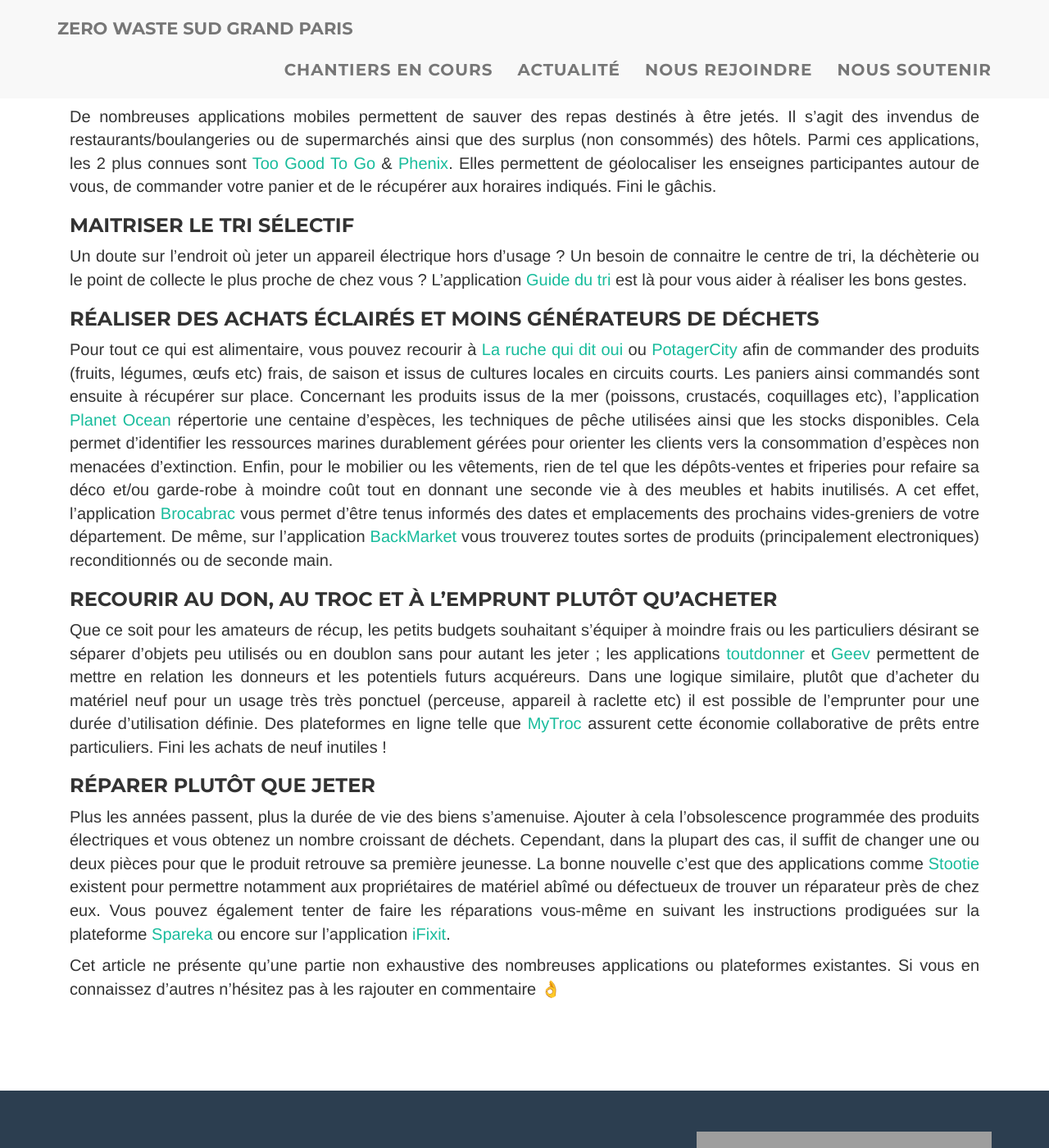
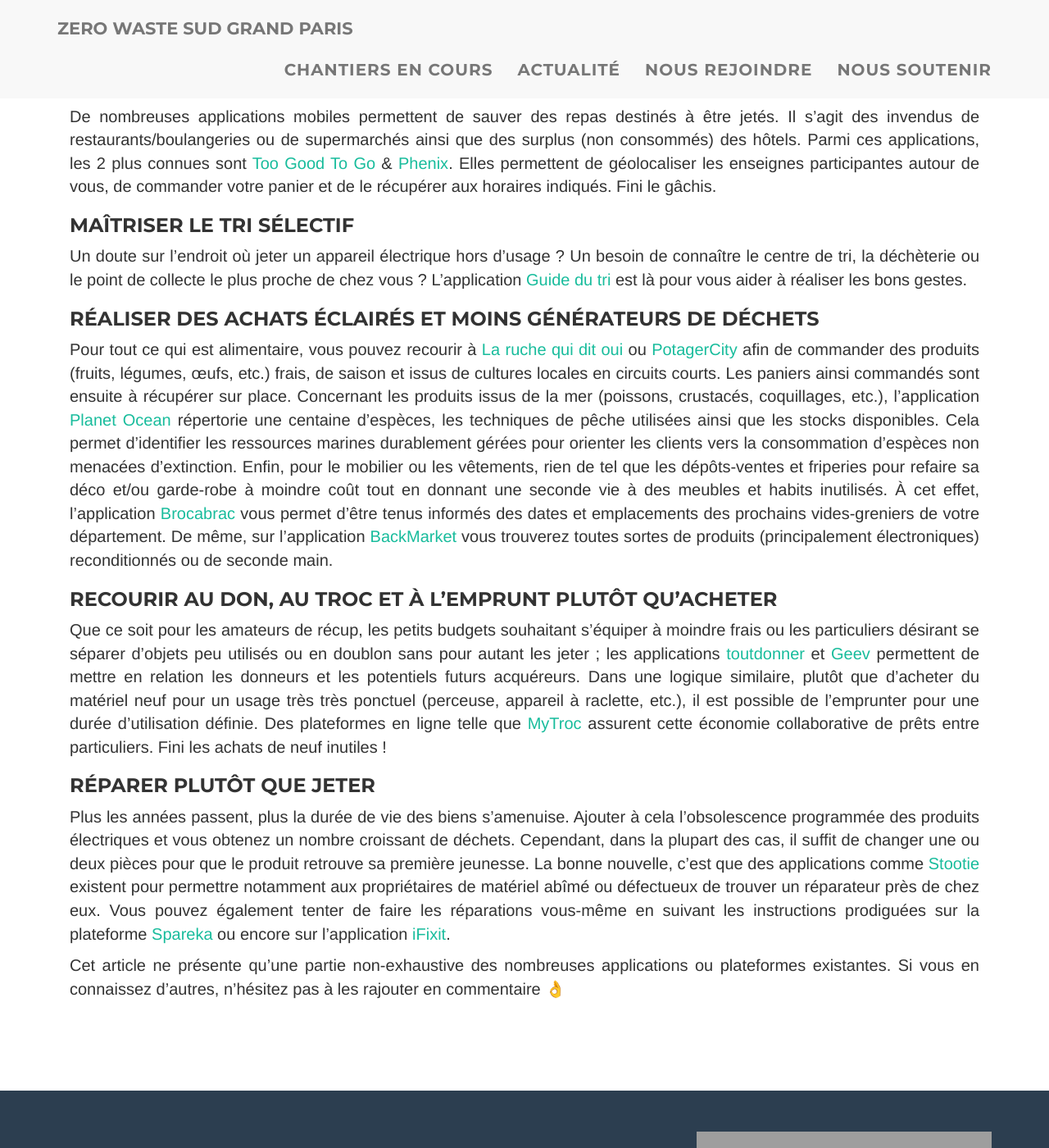
Before and after one commit to zerowastesgp/www.zerowastesgp.fr, a Jekyll site: the page built from _posts/2020-05-24-appli-mobiles.md, in a window 1280 px wide and 1400 px high, scrolled down 746 px. Shown: the whole window at 82% size. Built offline with Jekyll 4.4.1, drawn with Linux system fonts in a browser that asks for light colours; grey boxes are pictures that could not be loaded.

Commit message:
Fix some typos

```diff
--- a/_posts/2020-05-24-appli-mobiles.md
+++ b/_posts/2020-05-24-appli-mobiles.md
@@ -11,23 +11,23 @@
 
 De nombreuses applications mobiles permettent de sauver des repas destinés à être jetés. Il s'agit des invendus de restaurants/boulangeries ou de supermarchés ainsi que des surplus (non consommés) des hôtels. Parmi ces applications, les 2 plus connues sont [Too Good To Go][toogoodtogo] & [Phenix][wearephenix]. Elles permettent de géolocaliser les enseignes participantes autour de vous, de commander votre panier et de le récupérer aux horaires indiqués. Fini le gâchis.
 
-### Maitriser le tri sélectif
+### Maîtriser le tri sélectif
 
-Un doute sur l'endroit où jeter un appareil électrique hors d'usage ? Un besoin de connaitre le centre de tri, la déchèterie ou le point de collecte le plus proche de chez vous ? L'application [Guide du tri][consignesdetri] est là pour vous aider à réaliser les bons gestes.
+Un doute sur l'endroit où jeter un appareil électrique hors d'usage ? Un besoin de connaître le centre de tri, la déchèterie ou le point de collecte le plus proche de chez vous ? L'application [Guide du tri][consignesdetri] est là pour vous aider à réaliser les bons gestes.
 
 ### Réaliser des achats éclairés et moins générateurs de déchets
 
-Pour tout ce qui est alimentaire, vous pouvez recourir à [La ruche qui dit oui][laruchequiditoui] ou [PotagerCity][potagercity] afin de commander des produits (fruits, légumes, œufs etc) frais, de saison et issus de cultures locales en circuits courts. Les paniers ainsi commandés sont ensuite à récupérer sur place. Concernant les produits issus de la mer (poissons, crustacés, coquillages etc), l'application [Planet Ocean][planetocean] répertorie une centaine d'espèces, les techniques de pêche utilisées ainsi que les stocks disponibles. Cela permet d'identifier les ressources marines durablement gérées pour orienter les clients vers la consommation d'espèces non menacées d'extinction. Enfin, pour le mobilier ou les vêtements, rien de tel que les dépôts-ventes et friperies pour refaire sa déco et/ou garde-robe à moindre coût tout en donnant une seconde vie à des meubles et habits inutilisés. A cet effet, l'application [Brocabrac][brocabrac] vous permet d'être tenus informés des dates et emplacements des prochains vides-greniers de votre département. De même, sur l'application [BackMarket][blackmarket] vous trouverez toutes sortes de produits (principalement electroniques) reconditionnés ou de seconde main.
+Pour tout ce qui est alimentaire, vous pouvez recourir à [La ruche qui dit oui][laruchequiditoui] ou [PotagerCity][potagercity] afin de commander des produits (fruits, légumes, œufs, etc.) frais, de saison et issus de cultures locales en circuits courts. Les paniers ainsi commandés sont ensuite à récupérer sur place. Concernant les produits issus de la mer (poissons, crustacés, coquillages, etc.), l'application [Planet Ocean][planetocean] répertorie une centaine d'espèces, les techniques de pêche utilisées ainsi que les stocks disponibles. Cela permet d'identifier les ressources marines durablement gérées pour orienter les clients vers la consommation d'espèces non menacées d'extinction. Enfin, pour le mobilier ou les vêtements, rien de tel que les dépôts-ventes et friperies pour refaire sa déco et/ou garde-robe à moindre coût tout en donnant une seconde vie à des meubles et habits inutilisés. À cet effet, l'application [Brocabrac][brocabrac] vous permet d'être tenus informés des dates et emplacements des prochains vides-greniers de votre département. De même, sur l'application [BackMarket][blackmarket] vous trouverez toutes sortes de produits (principalement électroniques) reconditionnés ou de seconde main.
 
 ### Recourir au don, au troc et à l'emprunt plutôt qu'acheter
 
-Que ce soit pour les amateurs de récup, les petits budgets souhaitant s'équiper à moindre frais ou les particuliers désirant se séparer d'objets peu utilisés ou en doublon sans pour autant les jeter ; les applications [toutdonner][toutdonner] et [Geev][geev] permettent de mettre en relation les donneurs et les potentiels futurs acquéreurs. Dans une logique similaire, plutôt que d'acheter du matériel neuf pour un usage très très ponctuel (perceuse, appareil à raclette etc) il est possible de l'emprunter pour une durée d'utilisation définie. Des plateformes en ligne telle que [MyTroc][mytroc] assurent cette économie collaborative de prêts entre particuliers. Fini les achats de neuf inutiles !
+Que ce soit pour les amateurs de récup, les petits budgets souhaitant s'équiper à moindre frais ou les particuliers désirant se séparer d'objets peu utilisés ou en doublon sans pour autant les jeter ; les applications [toutdonner][toutdonner] et [Geev][geev] permettent de mettre en relation les donneurs et les potentiels futurs acquéreurs. Dans une logique similaire, plutôt que d'acheter du matériel neuf pour un usage très très ponctuel (perceuse, appareil à raclette, etc.), il est possible de l'emprunter pour une durée d'utilisation définie. Des plateformes en ligne telle que [MyTroc][mytroc] assurent cette économie collaborative de prêts entre particuliers. Fini les achats de neuf inutiles !
 
 ### Réparer plutôt que jeter
 
-Plus les années passent, plus la durée de vie des biens s'amenuise. Ajouter à cela l'obsolescence programmée des produits électriques et vous obtenez un nombre croissant de déchets. Cependant, dans la plupart des cas, il suffit de changer une ou deux pièces pour que le produit retrouve sa première jeunesse. La bonne nouvelle c'est que des applications comme [Stootie][stoodie] existent pour permettre notamment aux propriétaires de matériel abîmé ou défectueux de trouver un réparateur près de chez eux. Vous pouvez également tenter de faire les réparations vous-même en suivant les instructions prodiguées sur la plateforme [Spareka][spareka] ou encore sur l'application [iFixit][ifixit].
+Plus les années passent, plus la durée de vie des biens s'amenuise. Ajouter à cela l'obsolescence programmée des produits électriques et vous obtenez un nombre croissant de déchets. Cependant, dans la plupart des cas, il suffit de changer une ou deux pièces pour que le produit retrouve sa première jeunesse. La bonne nouvelle, c'est que des applications comme [Stootie][stoodie] existent pour permettre notamment aux propriétaires de matériel abîmé ou défectueux de trouver un réparateur près de chez eux. Vous pouvez également tenter de faire les réparations vous-même en suivant les instructions prodiguées sur la plateforme [Spareka][spareka] ou encore sur l'application [iFixit][ifixit].
 
-Cet article ne présente qu'une partie non exhaustive des nombreuses applications ou plateformes existantes. Si vous en connaissez d'autres n'hésitez pas à les rajouter en commentaire 👌
+Cet article ne présente qu'une partie non-exhaustive des nombreuses applications ou plateformes existantes. Si vous en connaissez d'autres, n'hésitez pas à les rajouter en commentaire 👌
 
  [blackmarket]: https://www.backmarket.com/
  [brocabrac]: https://brocabrac.fr/
```
